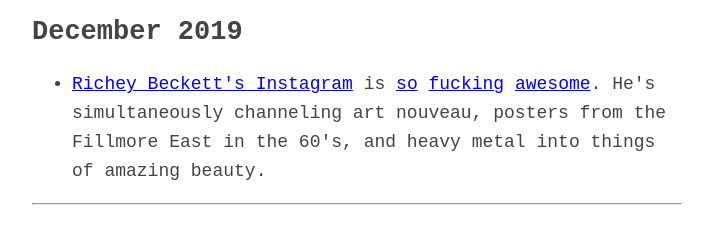
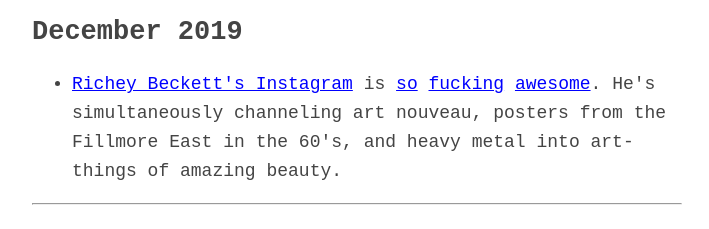
Before and after one commit to jeffsj/mytilde, a plain HTML site: page index.html in a window 1280 px wide. Shown: the part 212-441 px from the top of the page, without its empty margins (283-992 px from the left). Drawn offline with Linux system fonts and the light colour scheme.

Commit message:
Update index.html

```diff
--- a/index.html
+++ b/index.html
@@ -21,7 +21,7 @@
 <h2>December 2019</h2>
 
 <ul>
-  <li><a href="https://www.instagram.com/richeybeckett/" target="blank">Richey Beckett's Instagram</a> is <a href="https://www.instagram.com/p/BzT2EIJl3Mb/" target="blank">so</a> <a href="https://www.instagram.com/p/BfBMw8Ul9pb/" target="blank">fucking</a> <a href="https://www.instagram.com/p/B17N26nFfRf/" taget="blank">awesome</a>. He's simultaneously channeling art nouveau, posters from the Fillmore East in the 60's, and heavy metal into things of amazing beauty.</li>
+  <li><a href="https://www.instagram.com/richeybeckett/" target="blank">Richey Beckett's Instagram</a> is <a href="https://www.instagram.com/p/BzT2EIJl3Mb/" target="blank">so</a> <a href="https://www.instagram.com/p/BfBMw8Ul9pb/" target="blank">fucking</a> <a href="https://www.instagram.com/p/B17N26nFfRf/" taget="blank">awesome</a>. He's simultaneously channeling art nouveau, posters from the Fillmore East in the 60's, and heavy metal into art-things of amazing beauty.</li>
 
 </ul>
 
```
